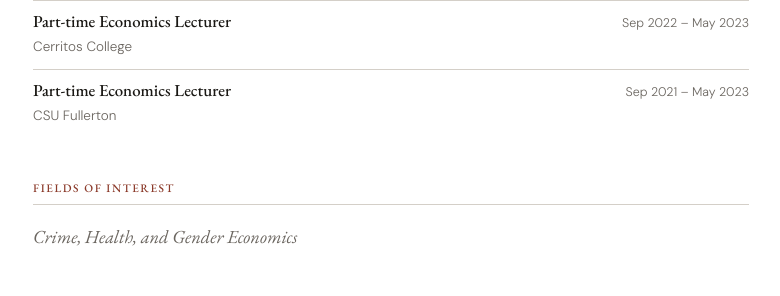
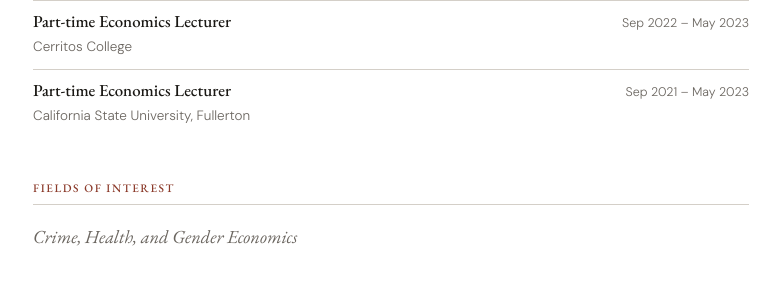
Before and after one commit to CatarinaRMeneses/CatarinaRMeneses.github.io, a Jekyll site: the page cv-full.html, which Jekyll copies as it is, in a window 1280 px wide and 900 px high, scrolled down 619 px. Shown: the part 153-449 px from the top of the window, without its empty margins (249-1029 px from the left). Built offline with Jekyll 4.4.1, drawn with Linux system fonts in a browser that asks for light colours.

Commit message:
Update cv-full.html

```diff
--- a/cv-full.html
+++ b/cv-full.html
@@ -288,7 +288,7 @@
     <div class="entry">
       <div class="entry-title">Part-time Economics Lecturer</div>
       <div class="entry-date">Sep 2021 – May 2023</div>
-      <div class="entry-sub">CSU Fullerton</div>
+      <div class="entry-sub">California State University, Fullerton</div>
     </div>
   </section>
 
```
